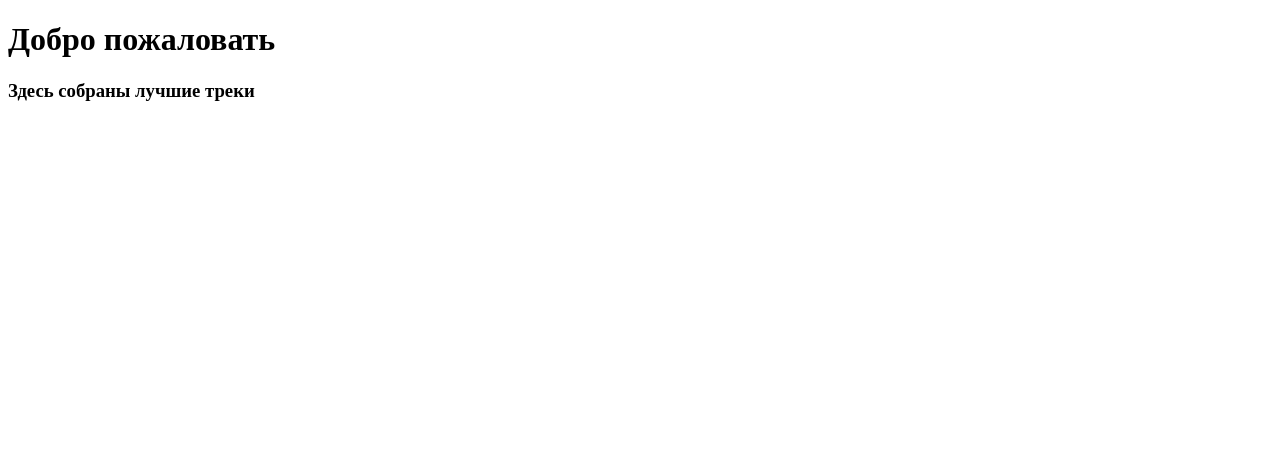
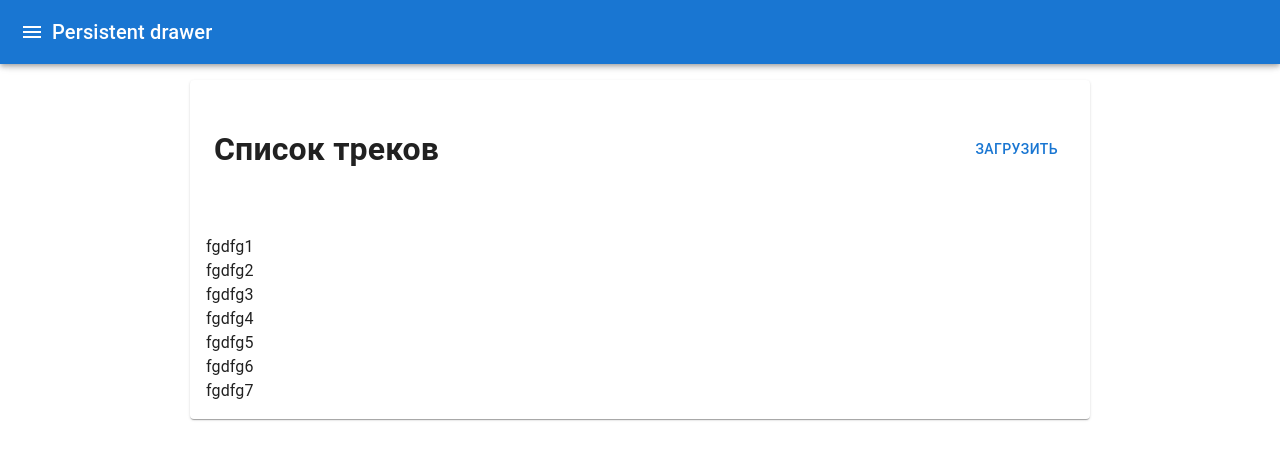
Before and after one commit to AndreyOhotnikov/learn-p-1, a Next.js app in the folder client/: page /tracks in a window 1280 px wide. Before the commit this address had no page. Shown: the top 460 px of the page. Built offline with nearby package versions, Linux system fonts and the light colour scheme.

Commit message:
Firsts components

```diff
--- /dev/null
+++ b/client/components/TrackItem.tsx
@@ -0,0 +1,25 @@
+import { Box, Button, Card, Grid } from '@mui/material';
+import { useRouter } from 'next/router';
+import React from 'react';
+import { ITrack } from '../types/track';
+
+
+interface TrackItemProps {
+  track: ITrack;
+  active?: boolean
+
+}
+
+const TrackItem: React.FC<TrackItemProps> = ({track, active=false}) => {
+  const router = useRouter()
+
+
+
+  return (
+    <Grid container direction='column'>
+          {track.name}
+    </Grid>
+  )
+}
+
+export default TrackItem
--- /dev/null
+++ b/client/components/TrackList.tsx
@@ -0,0 +1,31 @@
+import { Box, Button, Card, Grid } from '@mui/material';
+import { useRouter } from 'next/router';
+import React from 'react';
+import { ITrack } from '../types/track';
+import TrackItem from './TrackItem';
+
+
+interface TrackListProps {
+  tracks: ITrack[]
+}
+
+const TrackList: React.FC<TrackListProps> = ({tracks}) => {
+  const router = useRouter()
+
+
+
+  return (
+    <Grid container direction='column'>
+        <Box p={2}>
+          {tracks.map(track =>
+            <TrackItem
+              key={track._id}
+              track={track}
+            />
+          )}
+        </Box>
+    </Grid>
+  )
+}
+
+export default TrackList
--- /dev/null
+++ b/client/components/navbar.tsx
@@ -0,0 +1,84 @@
+import * as React from 'react';
+import { styled, useTheme } from '@mui/material/styles';
+import Box from '@mui/material/Box';
+import Drawer from '@mui/material/Drawer';
+import CssBaseline from '@mui/material/CssBaseline';
+import MuiAppBar, { AppBarProps as MuiAppBarProps } from '@mui/material/AppBar';
+import Toolbar from '@mui/material/Toolbar';
+import List from '@mui/material/List';
+import Typography from '@mui/material/Typography';
+import Divider from '@mui/material/Divider';
+import IconButton from '@mui/material/IconButton';
+import MenuIcon from '@mui/icons-material/Menu';
+import ChevronLeftIcon from '@mui/icons-material/ChevronLeft';
+import ChevronRightIcon from '@mui/icons-material/ChevronRight';
+import ListItem from '@mui/material/ListItem';
+import ListItemIcon from '@mui/material/ListItemIcon';
+import ListItemText from '@mui/material/ListItemText';
+import InboxIcon from '@mui/icons-material/MoveToInbox';
+import MailIcon from '@mui/icons-material/Mail';
+import { useRouter } from 'next/router';
+import AppBar from '@mui/material/AppBar';
+
+const menuItems = [
+  {text: 'Главная', href: '/'},
+  {text: 'Список треков', href: '/tracks'},
+  {text: 'Список альбомов', href: '/albums'}
+]
+
+export default function Navbar() {
+    const [open, setOpen] = React.useState(false);
+    const router = useRouter()
+
+    const handleDrawerOpen = () => {
+        setOpen(true);
+    };
+
+    const handleDrawerClose = () => {
+        setOpen(false);
+    };
+
+    return (
+        <div >
+            <CssBaseline />
+            <AppBar
+                position="fixed"
+            >
+                <Toolbar>
+                    <IconButton
+                        color="inherit"
+                        aria-label="open drawer"
+                        onClick={handleDrawerOpen}
+                        edge="start"
+                    >
+                        <MenuIcon />
+                    </IconButton>
+                    <Typography variant="h6" noWrap component="div">
+                        Persistent drawer
+                    </Typography>
+                </Toolbar>
+            </AppBar>
+            <Drawer
+                variant="persistent"
+                anchor="left"
+                open={open}
+            >
+                <div>
+                    <IconButton onClick={handleDrawerClose}>
+                        <ChevronLeftIcon />
+                    </IconButton>
+                </div>
+                <List>
+                    {menuItems.map(({text, href}, index) => (
+                        <ListItem button key={href} onClick={() => router.push(href)}>
+                            <ListItemIcon>
+                                {index % 2 === 0 ? <InboxIcon /> : <MailIcon />}
+                            </ListItemIcon>
+                            <ListItemText primary={text} />
+                        </ListItem>
+                    ))}
+                </List>
+            </Drawer>
+        </div>
+    );
+}
--- /dev/null
+++ b/client/layout/MyLyout.tsx
@@ -0,0 +1,25 @@
+import { Container } from '@mui/material';
+import React from 'react';
+import Navbar from '../components/navbar';
+
+interface MyLayoutProps {
+  children?
+  title?: string;
+  description?: string;
+  keywords?: string;
+}
+
+const MyLayout: React.FC<MyLayoutProps> = ({children,
+  title,
+   description,
+   keywords}) => {
+  return (
+    <>
+      <Navbar/>
+      <Container style={{marginTop: '80px'}}>
+        {children}
+      </Container>
+    </>
+  )
+}
+export default MyLayout
--- a/client/pages/_app.tsx
+++ /dev/null
@@ -1,18 +0,0 @@
-// import '../styles/globals.css'
-
-import { Button } from "@mui/material"
-
-function MyApp() {
-  return (
-  <>
-    <div className="center">
-      <h1>Добро пожаловать</h1>
-      <h3>Здесь собраны лучшие треки</h3>
-    </div>
-
-  </>
-  )
-}
-
-
-export default MyApp
--- /dev/null
+++ b/client/pages/tracks/index.tsx
@@ -0,0 +1,44 @@
+import { Box, Button, Card, Grid } from '@mui/material';
+import { useRouter } from 'next/router';
+import React from 'react';
+import TrackList from '../../components/TrackList';
+import MyLayout from '../../layout/MyLyout';
+import { ITrack } from '../../types/track';
+
+const Index = () => {
+  const router = useRouter()
+  const tracks: ITrack[] = [
+    {_id: 'sdfsdf', name: 'fgdfg1'},
+    {_id: 'sdfdgfgf', name: 'fgdfg2'},
+
+    {_id: 'sdfnvf', name: 'fgdfg3'},
+
+    {_id: 'sdfwertdf', name: 'fgdfg4'},
+    {_id: 'sdfgsdfsdf', name: 'fgdfg5'},
+    {_id: 'sdbcdf', name: 'fgdfg6'},
+    {_id: 'sdfdfgf', name: 'fgdfg7'},
+
+
+  ]
+
+
+  return (
+  <MyLayout>
+    <Grid container justifyContent='center'>
+      <Card style={{width: '900px'}}>
+        <Box p={3}>
+          <Grid container justifyContent='space-between'>
+            <h1>Список треков</h1>
+            <Button onClick={()=> router.push('/track/create')}>
+              Загрузить
+            </Button>
+          </Grid>
+        </Box>
+        <TrackList tracks={tracks}/>
+      </Card>
+    </Grid>
+  </MyLayout>
+  )
+}
+
+export default Index
--- /dev/null
+++ b/client/types/track.ts
@@ -0,0 +1,18 @@
+
+export interface IComment {
+  _id: string;
+  username: string;
+  text: string;
+}
+
+
+export interface ITrack {
+  _id: string;
+  name: string;
+  artist?: string;
+  text?: string;
+  listens?: number;
+  picture?: string;
+  audio?: string;
+  comments?: IComment[]
+}
```
Also changed, not shown: client/pages/index.tsx (+26 -6 lines), client/pages/tracks/create.tsx (added), 1 other file (tests, documents, lock files or other folders).
